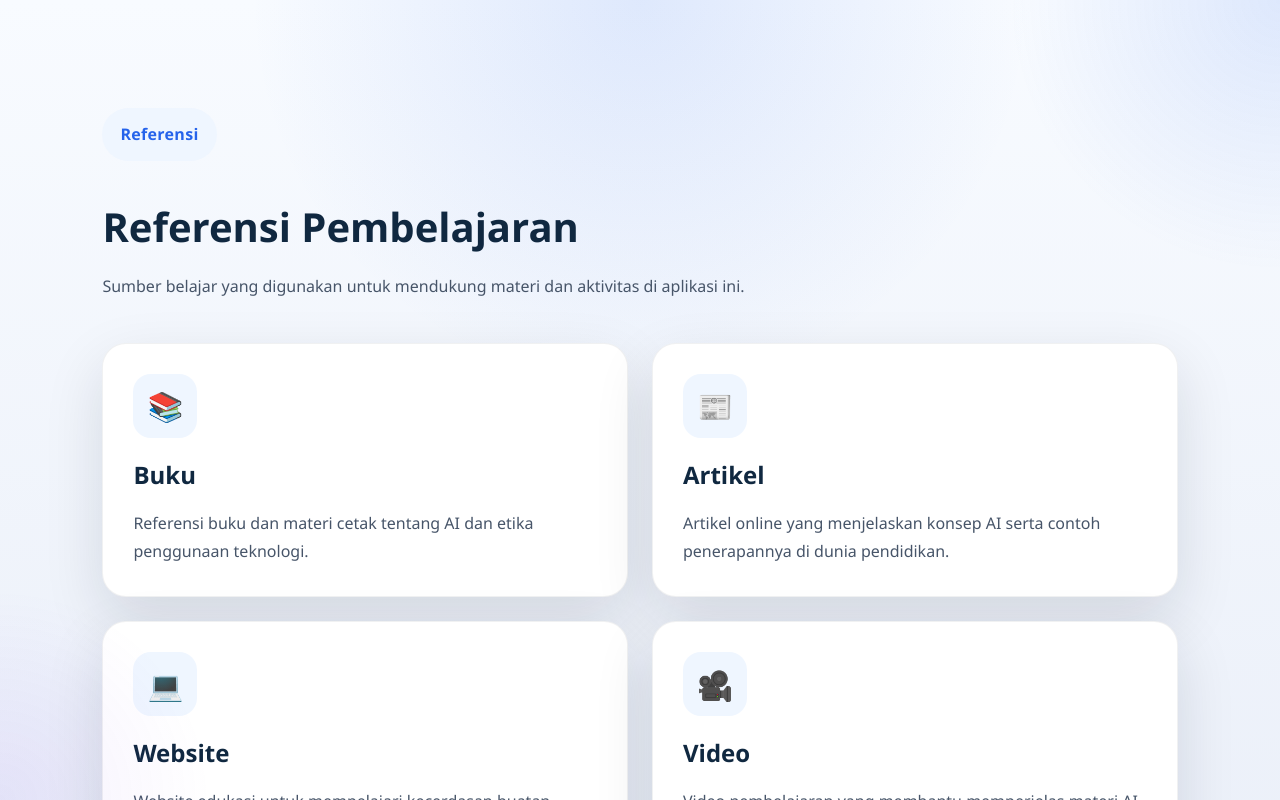
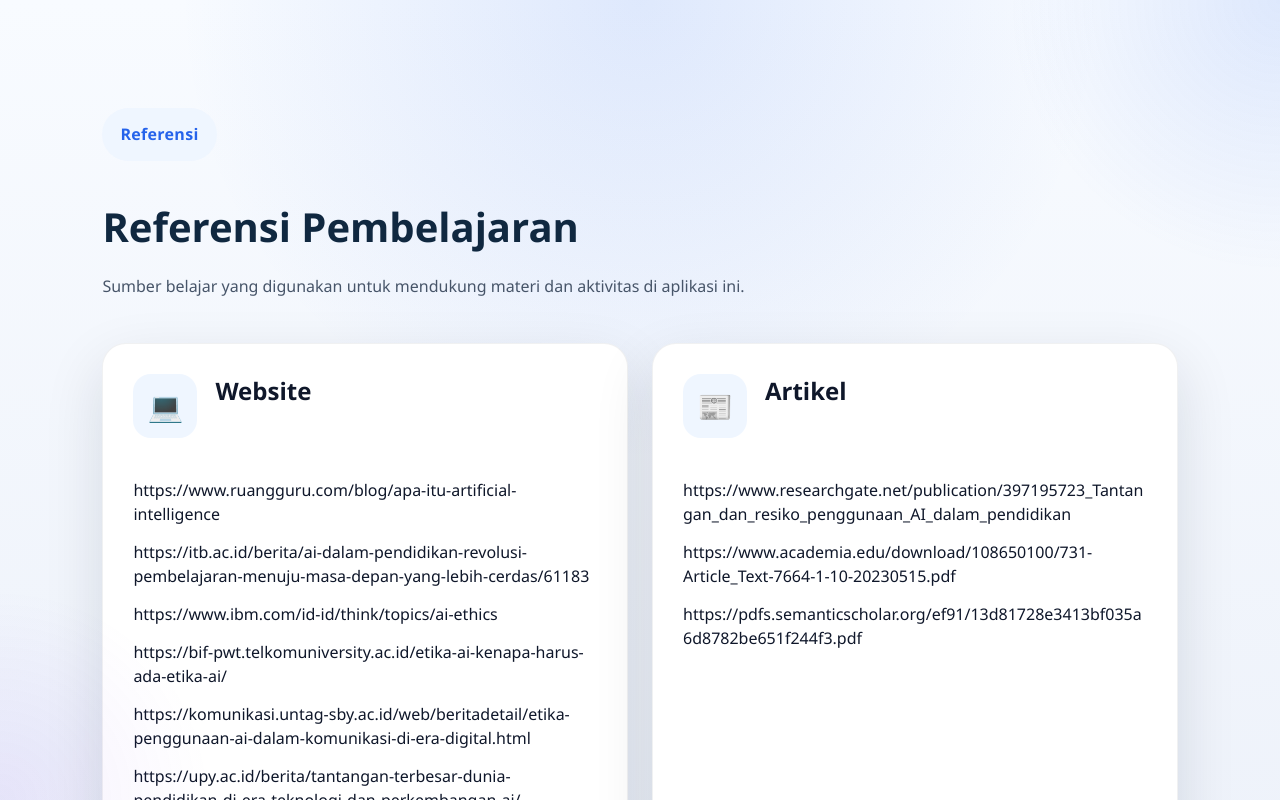
Before and after one commit to Fatimahaminati/UAS-PBH-ai-smart-learner, a React (Vite) app: page /referensi in a window 1280 px wide. Shown: the top 800 px of the page. Built offline with nearby package versions, Linux system fonts and the light colour scheme.

Commit message:
fix vercel react router

```diff
--- a/src/pages/Referensi.jsx
+++ b/src/pages/Referensi.jsx
@@ -1,9 +1,37 @@
 function Referensi(){
-    const items = [
-        { icon: "📚", title: "Buku", text: "Referensi buku dan materi cetak tentang AI dan etika penggunaan teknologi." },
-        { icon: "📰", title: "Artikel", text: "Artikel online yang menjelaskan konsep AI serta contoh penerapannya di dunia pendidikan." },
-        { icon: "💻", title: "Website", text: "Website edukasi untuk mempelajari kecerdasan buatan secara etis dan bertanggung jawab." },
-        { icon: "🎥", title: "Video", text: "Video pembelajaran yang membantu memperjelas materi AI dengan ilustrasi visual." }
+    const references = [
+        {
+            icon: "💻",
+            title: "Website",
+            description: "Sumber website yang menjelaskan AI, etika AI, dan peran AI dalam pendidikan.",
+            links: [
+                "https://www.ruangguru.com/blog/apa-itu-artificial-intelligence",
+                "https://itb.ac.id/berita/ai-dalam-pendidikan-revolusi-pembelajaran-menuju-masa-depan-yang-lebih-cerdas/61183",
+                "https://www.ibm.com/id-id/think/topics/ai-ethics",
+                "https://bif-pwt.telkomuniversity.ac.id/etika-ai-kenapa-harus-ada-etika-ai/",
+                "https://komunikasi.untag-sby.ac.id/web/beritadetail/etika-penggunaan-ai-dalam-komunikasi-di-era-digital.html",
+                "https://upy.ac.id/berita/tantangan-terbesar-dunia-pendidikan-di-era-teknologi-dan-perkembangan-ai/"
+            ]
+        },
+        {
+            icon: "📰",
+            title: "Artikel",
+            description: "Artikel akademik dan makalah yang membahas tantangan serta risiko AI dalam pendidikan.",
+            links: [
+                "https://www.researchgate.net/publication/397195723_Tantangan_dan_resiko_penggunaan_AI_dalam_pendidikan",
+                "https://www.academia.edu/download/108650100/731-Article_Text-7664-1-10-20230515.pdf",
+                "https://pdfs.semanticscholar.org/ef91/13d81728e3413bf035a6d8782be651f244f3.pdf"
+            ]
+        },
+        {
+            icon: "🎥",
+            title: "Video",
+            description: "Video yang memberikan penjelasan visual tentang AI dan penerapannya di dunia pendidikan.",
+            links: [
+                "https://youtu.be/_FcHPrRY5zg?si=NkBM5EBCB5adHo6n",
+                "https://youtu.be/55gCluJNVEw?si=C6meX6zR8j4By4kV"
+            ]
+        }
     ];
 
     return (
@@ -14,12 +42,20 @@ function Referensi(){
                 <p>Sumber belajar yang digunakan untuk mendukung materi dan aktivitas di aplikasi ini.</p>
             </div>
 
-            <div className="referensi-container">
-                {items.map((item, index) => (
+            <div className="referensi-list">
+                {references.map((item, index) => (
                     <article className="referensi-card" key={index}>
-                        <div className="referensi-icon">{item.icon}</div>
-                        <h2>{item.title}</h2>
-                        <p>{item.text}</p>
+                        <div className="referensi-card-header">
+                            <div className="referensi-icon">{item.icon}</div>
+                            <div>
+                                <h2>{item.title}</h2>
+                            </div>
+                        </div>
+                        <ul>
+                            {item.links.map((url, linkIndex) => (
+                                <li key={linkIndex}><a href={url} target="_blank" rel="noreferrer">{url}</a></li>
+                            ))}
+                        </ul>
                     </article>
                 ))}
             </div>
--- a/src/style.css
+++ b/src/style.css
@@ -544,6 +544,7 @@ img {
     margin-top: 18px;
 }
 
+.referensi-list,
 .referensi-container {
     display: grid;
     grid-template-columns: repeat(2, minmax(0, 1fr));
@@ -556,6 +557,51 @@ img {
     padding: 30px;
     box-shadow: var(--shadow);
     border: 1px solid rgba(15, 23, 42, 0.06);
+    transition: transform 0.2s ease, box-shadow 0.2s ease;
+}
+
+.referensi-card:hover {
+    transform: translateY(-4px);
+    box-shadow: 0 28px 60px rgba(15, 23, 42, 0.12);
+}
+
+.referensi-card-header {
+    display: flex;
+    gap: 18px;
+    align-items: flex-start;
+    margin-bottom: 20px;
+}
+
+.referensi-card h2 {
+    margin-bottom: 8px;
+}
+
+.referensi-card p {
+    margin: 0;
+    color: #475569;
+    line-height: 1.6;
+}
+
+.referensi-card ul {
+    list-style: none;
+    padding: 0;
+    margin: 0;
+}
+
+.referensi-card li {
+    margin-bottom: 14px;
+    line-height: 1.5;
+}
+
+.referensi-card a {
+    color: #0f172a;
+    text-decoration: none;
+    word-break: break-word;
+}
+
+.referensi-card a:hover {
+    color: var(--primary);
+    text-decoration: underline;
 }
 
     .referensi-icon {
@@ -569,9 +615,11 @@ img {
         margin-bottom: 20px;
     }
 
-.referensi-card h2 {
-    color: #102840;
-    margin-bottom: 12px;
+    @media (max-width: 900px) {
+        .referensi-list,
+        .referensi-container {
+            grid-template-columns: 1fr;
+        }
 }
 
 /* TENTANG */
```
Lines whose indentation alone changed are shown as unchanged.
